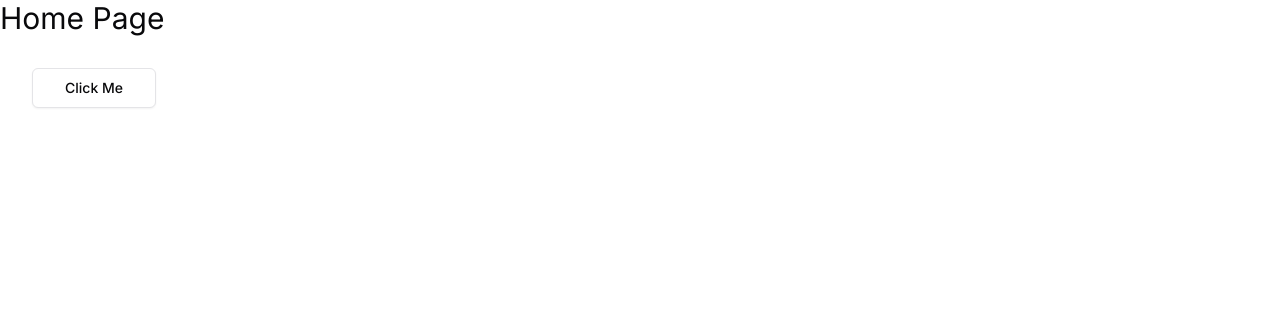
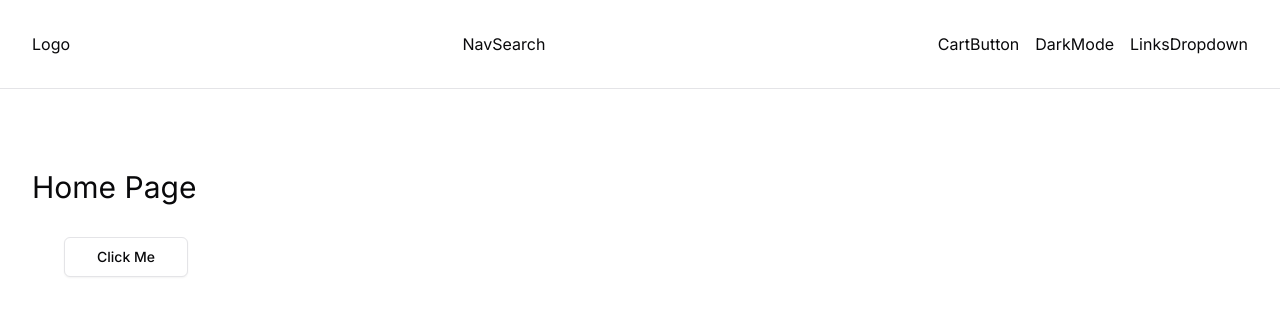
Before and after one commit to yoshis5725/store-front, a Next.js app: page / in a window 1280 px wide. Shown: the top 316 px of the page. Built offline with nearby package versions, Linux system fonts and the light colour scheme.

Commit message:
Scaffolded the navbar

```diff
--- a/src/app/layout.tsx
+++ b/src/app/layout.tsx
@@ -1,6 +1,8 @@
 import type { Metadata } from "next";
 import { Inter } from "next/font/google";
 import "./globals.css";
+import Navbar from "@/components/navbar/Navbar";
+import Container from "@/components/global/Container";
 
 const inter = Inter({ subsets: ["latin"] });
 
@@ -16,7 +18,12 @@
 }>) {
   return (
     <html lang="en">
-      <body className={inter.className}>{children}</body>
+      <body className={inter.className}>
+      <Navbar />
+      <Container className={'py-20'}>
+      {children}
+      </Container>
+      </body>
     </html>
   );
 }
--- /dev/null
+++ b/src/components/global/Container.tsx
@@ -0,0 +1,12 @@
+import React from 'react';
+import {cn} from "@/lib/utils";
+
+const Container = ({children, className} : {children: React.ReactNode; className?: string}) => {
+    return (
+        <div className={cn('mx-auto max-w-6xl xl:max-w-7xl px-8', className)}>
+            {children}
+        </div>
+    );
+};
+
+export default Container;
--- a/src/components/navbar/Navbar.tsx
+++ b/src/components/navbar/Navbar.tsx
@@ -1,10 +1,24 @@
 import React from 'react';
+import Container from "@/components/global/Container";
+import Logo from "@/components/navbar/Logo";
+import NavSearch from "@/components/navbar/NavSearch";
+import CartButton from "@/components/navbar/CartButton";
+import DarkMode from "@/components/navbar/DarkMode";
+import LinksDropdown from "@/components/navbar/LinksDropdown";
 
 const Navbar = () => {
     return (
-        <div>
-            Navbar
-        </div>
+        <nav className={'border-b'}>
+            <Container className={'flex flex-col sm:flex-row sm:justify-between gap-4 sm:items-center flex-wrap py-8'}>
+                <Logo />
+                <NavSearch />
+                <div className={'flex gap-4 items-center'}>
+                    <CartButton />
+                    <DarkMode />
+                    <LinksDropdown />
+                </div>
+            </Container>
+        </nav>
     );
 };
 
```
